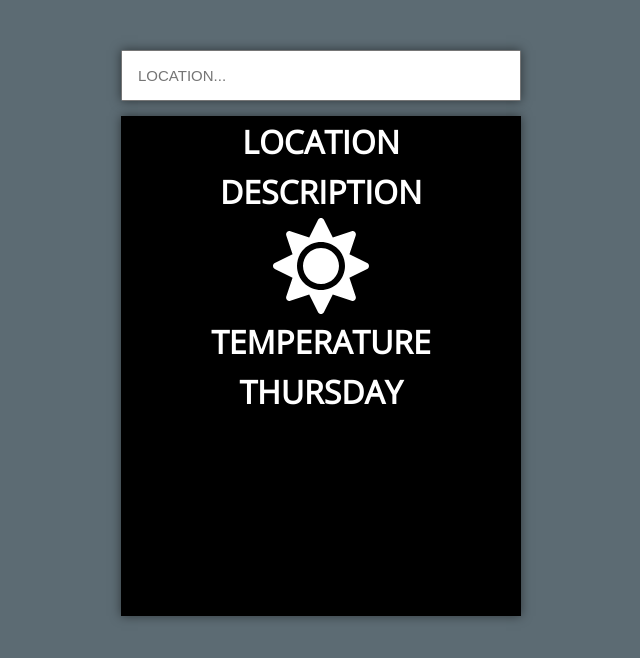
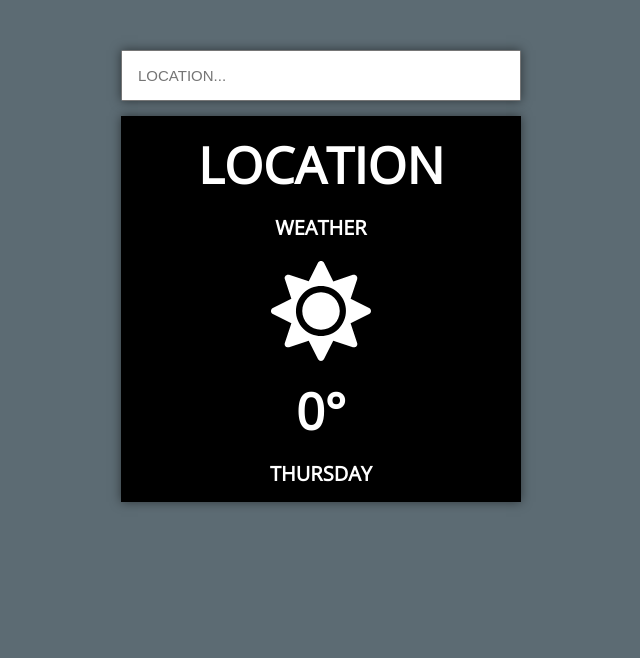
Before and after one commit to TLGuzmanDev/weather-app, a React (Create React App) app: page / in a window 1280 px wide. Shown: the top 658 px of the page, without its empty margins (319-959 px from the left). Built offline with nearby package versions, Linux system fonts and the light colour scheme.

Commit message:
updated sytling

```diff
--- a/src/App.css
+++ b/src/App.css
@@ -22,11 +22,9 @@ form input[type='submit'] {
 }
 
 #display {
-  height: 500px;
-  display: grid;
-  grid-template-columns: 1fr;
-  grid-template-rows: 50px 50px 100px 50px 50px;
-  justify-items: center;
+  padding: 15px;
+  display: flex;
+  flex-direction: column;
   align-items: center;
   background-color: black;
   color: white;
@@ -35,4 +33,27 @@ form input[type='submit'] {
 
 #display h1 {
   margin: 0;
+  font-size: 1em;
 }
+
+#city {
+  font-size: 50px;
+  margin-bottom: 15px;
+}
+
+#weather {
+  font-size: 20px;
+}
+
+#symbol {
+  font-size: 100px;
+}
+
+#temp {
+  font-size: 50px;
+}
+
+#date {
+  font-size: 20px;
+  margin-top: 15px;
+}
--- a/src/App.js
+++ b/src/App.js
@@ -27,20 +27,20 @@ const Day = () => {
 const Symbol = (props) => {
   switch (props.main) {
     case 'Thunderstorm':
-      return <FontAwesomeIcon icon={faCloudShowersHeavy} size="6x" />;
+      return <FontAwesomeIcon icon={faCloudShowersHeavy} />;
     case 'Drizzle':
     case 'Rain':
-      return <FontAwesomeIcon icon={faCloudRain} size="6x" />;
+      return <FontAwesomeIcon icon={faCloudRain} />;
     case 'Snow':
-      return <FontAwesomeIcon icon={faSnowflake} size="6x" />;
+      return <FontAwesomeIcon icon={faSnowflake} />;
     case 'Tornado':
-      return <FontAwesomeIcon icon={faWind} size="6x" />;
+      return <FontAwesomeIcon icon={faWind} />;
     case 'Clear':
-      return <FontAwesomeIcon icon={faSun} size="6x" />;
+      return <FontAwesomeIcon icon={faSun} />;
     case 'Clouds':
-      return <FontAwesomeIcon icon={faCloud} size="6x" />;
+      return <FontAwesomeIcon icon={faCloud} />;
     default:
-      return <FontAwesomeIcon icon={faSun} size="6x" />;
+      return <FontAwesomeIcon icon={faSun} />;
   }
 };
 
@@ -48,7 +48,7 @@ const Description = (props) => {
   if (props.description) {
     return <h1>{props.description.toUpperCase()}</h1>;
   } else {
-    return <h1>{'DESCRIPTION'}</h1>;
+    return <h1>{'WEATHER'}</h1>;
   }
 };
 
@@ -56,7 +56,7 @@ const Temp = (props) => {
   if (props.temp) {
     return <h1>{`${Math.round(props.temp)}\xB0`}</h1>;
   } else {
-    return <h1>{'TEMPERATURE'}</h1>;
+    return <h1>{'0\xB0'}</h1>;
   }
 };
 
@@ -71,11 +71,21 @@ const City = (props) => {
 const Display = (props) => {
   return (
     <div id="display">
-      <City city={props.city} />
-      <Description description={props.description} />
-      <Symbol main={props.main} />
-      <Temp temp={props.temp} />
-      <Day />
+      <div id="city">
+        <City city={props.city} />
+      </div>
+      <div id="weather">
+        <Description description={props.description} />
+      </div>
+      <div id="symbol">
+        <Symbol main={props.main} />
+      </div>
+      <div id="temp">
+        <Temp temp={props.temp} />
+      </div>
+      <div id="date">
+        <Day />
+      </div>
     </div>
   );
 };
```
